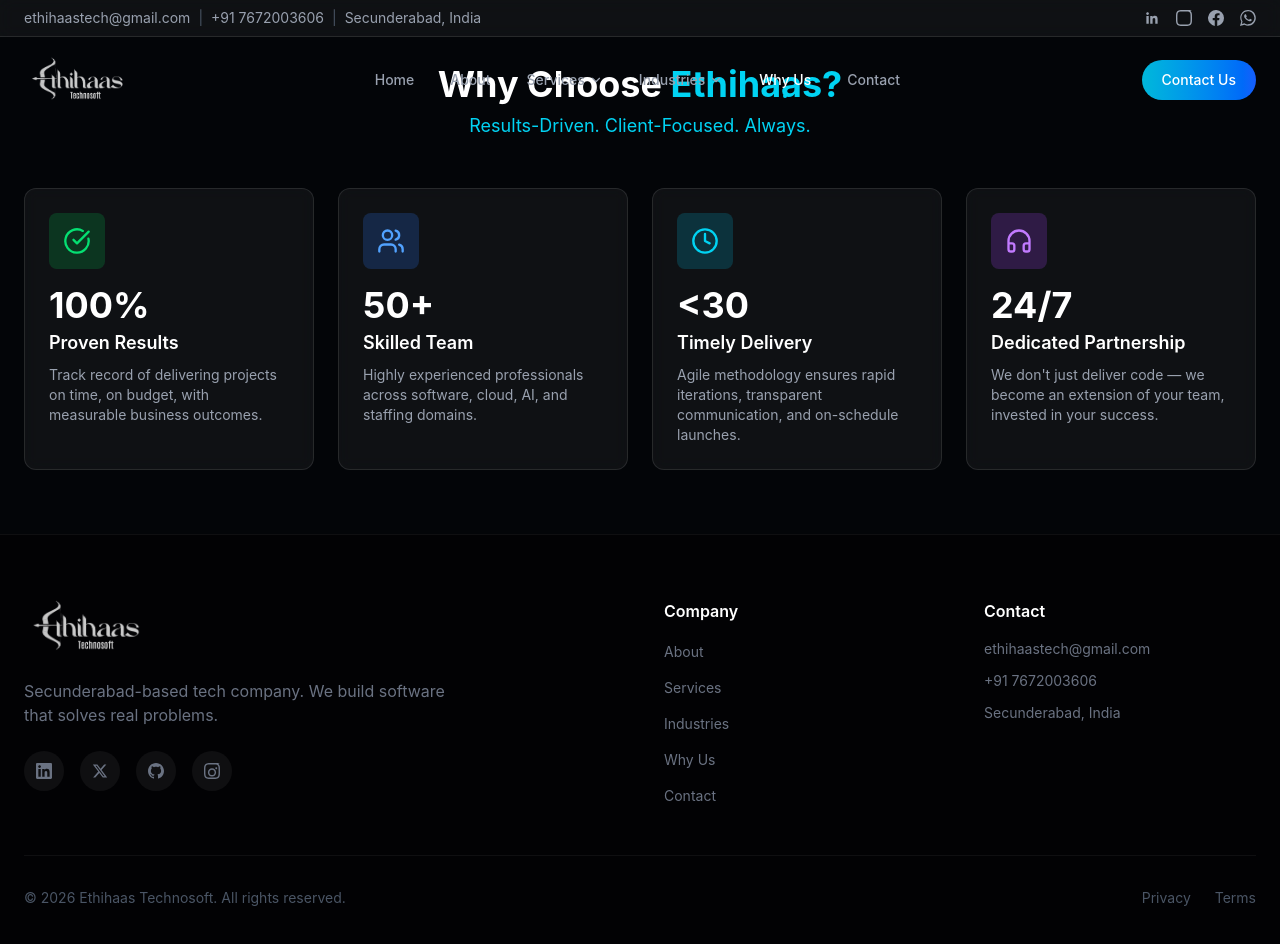
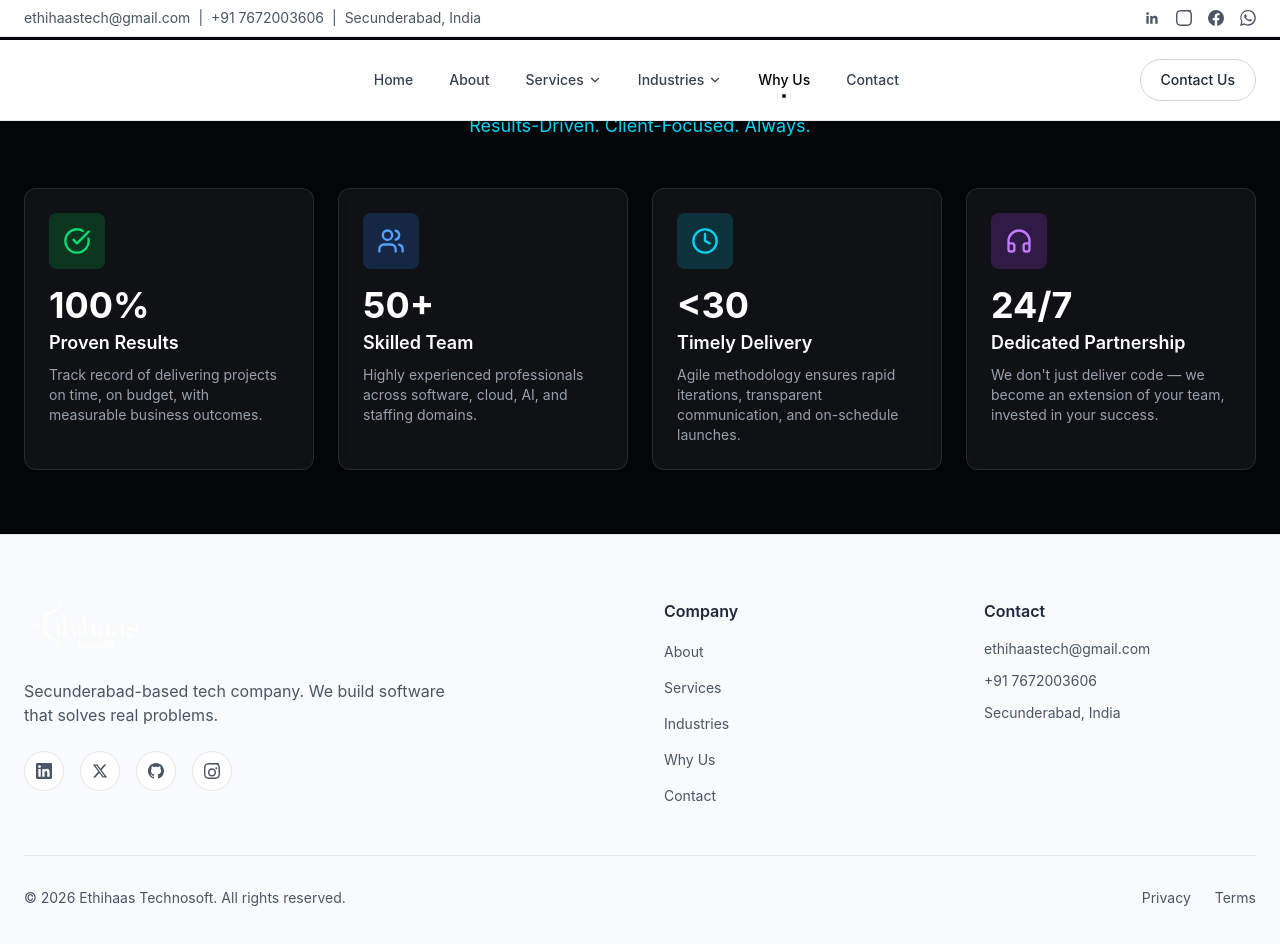
Before and after one commit to archanadeshpal526-create/Etechnosoft-Website, a React (Vite) app: page /why-us in a window 1280 px wide. Shown: the top 944 px of the page. Built offline with nearby package versions, Linux system fonts and the light colour scheme.

Commit message:
Apply clean white theme to top bar, navbar, and footer

```diff
--- a/src/components/Footer.jsx
+++ b/src/components/Footer.jsx
@@ -36,12 +36,12 @@
   ];
 
   return (
-    <footer className="bg-[#020204] border-t border-white/5">
+    <footer className="bg-gray-50 border-t border-gray-200">
       <div className="max-w-7xl mx-auto px-6 py-16">
         <div className="grid md:grid-cols-4 gap-12">
           <div className="md:col-span-2">
             <img src={Logo} alt="Ethihaas" className="h-14 mb-6" />
-            <p className="text-gray-500 max-w-md mb-6">
+            <p className="text-gray-600 max-w-md mb-6">
               Secunderabad-based tech company. We build software that solves real problems.
             </p>
             <div className="flex gap-4">
@@ -51,7 +51,7 @@
                   href={social.href}
                   target="_blank"
                   rel="noopener noreferrer"
-                  className="w-10 h-10 rounded-full bg-white/5 flex items-center justify-center text-gray-500 hover:text-white hover:bg-white/10 transition-all"
+                  className="w-10 h-10 rounded-full bg-white border border-gray-200 flex items-center justify-center text-gray-600 hover:text-black hover:bg-gray-100 transition-all"
                   aria-label={social.name}
                 >
                   <SocialIcon type={social.type} />
@@ -61,11 +61,11 @@
           </div>
 
           <div>
-            <h4 className="text-white font-semibold mb-4">Company</h4>
+            <h4 className="text-gray-800 font-semibold mb-4">Company</h4>
             <ul className="space-y-3">
               {['About', 'Services', 'Industries', 'Why Us', 'Contact'].map((item) => (
                 <li key={item}>
-                  <Link to={`/${item.toLowerCase().replace(' ', '-')}`} className="text-gray-500 hover:text-white text-sm transition-colors">
+                  <Link to={`/${item.toLowerCase().replace(' ', '-')}`} className="text-gray-600 hover:text-black text-sm transition-colors">
                     {item}
                   </Link>
                 </li>
@@ -74,8 +74,8 @@
           </div>
 
           <div>
-            <h4 className="text-white font-semibold mb-4">Contact</h4>
-            <div className="space-y-3 text-sm text-gray-500">
+            <h4 className="text-gray-800 font-semibold mb-4">Contact</h4>
+            <div className="space-y-3 text-sm text-gray-600">
               <p>ethihaastech@gmail.com</p>
               <p>+91 7672003606</p>
               <p>Secunderabad, India</p>
@@ -83,11 +83,11 @@
           </div>
         </div>
 
-        <div className="mt-12 pt-8 border-t border-white/5 flex flex-col md:flex-row justify-between items-center gap-4">
+        <div className="mt-12 pt-8 border-t border-gray-200 flex flex-col md:flex-row justify-between items-center gap-4">
           <p className="text-gray-600 text-sm">© 2026 Ethihaas Technosoft. All rights reserved.</p>
           <div className="flex gap-6 text-sm text-gray-600">
-            <a href="#" className="hover:text-white transition-colors">Privacy</a>
-            <a href="#" className="hover:text-white transition-colors">Terms</a>
+            <a href="#" className="hover:text-black transition-colors">Privacy</a>
+            <a href="#" className="hover:text-black transition-colors">Terms</a>
           </div>
         </div>
       </div>
--- a/src/components/Navbar.jsx
+++ b/src/components/Navbar.jsx
@@ -72,8 +72,8 @@
       initial={{ y: -100 }}
       animate={{ y: 0 }}
       transition={{ duration: 0.5, ease: "easeOut" }}
-      className={`fixed top-10 left-0 right-0 z-50 transition-all duration-500 ${
-        isScrolled ? 'bg-[#0a0f1c]/90 backdrop-blur-xl border-b border-white/[0.08] shadow-lg shadow-black/20' : 'bg-transparent'
+      className={`fixed top-10 left-0 right-0 z-50 bg-white border-b border-gray-200 shadow-sm transition-all duration-500 ${
+        isScrolled ? 'bg-white' : 'bg-white'
       }`}
     >
       <div className="max-w-7xl mx-auto px-6 py-4 flex items-center justify-between">
@@ -94,7 +94,7 @@
                       if (isIndustries) { setIndustriesOpen(!industriesOpen); setServicesOpen(false); }
                     }}
                     className={`flex items-center gap-1 px-4 py-2 text-sm font-medium transition-all duration-300 ${
-                      location.pathname === link.path ? 'text-white' : 'text-gray-400 hover:text-white'
+                      location.pathname === link.path ? 'text-black' : 'text-gray-700 hover:text-black'
                     }`}
                   >
                     {link.name}
@@ -104,28 +104,28 @@
                   <button
                     onClick={() => handleNavClick(link.path)}
                     className={`relative px-4 py-2 text-sm font-medium transition-all duration-300 ${
-                      location.pathname === link.path ? 'text-white' : 'text-gray-400 hover:text-white'
+                      location.pathname === link.path ? 'text-black' : 'text-gray-700 hover:text-black'
                     }`}
                   >
                     {link.name}
                     {location.pathname === link.path && (
-                      <motion.div className="absolute bottom-0 left-1/2 -translate-x-1/2 w-1 h-1 bg-cyan-400 rounded-full" layoutId="navDot" />
+                      <motion.div className="absolute bottom-0 left-1/2 -translate-x-1/2 w-1 h-1 bg-black rounded-full" layoutId="navDot" />
                     )}
                   </button>
                 )}
                 {isServices && servicesOpen && (
-                  <motion.div initial={{ opacity: 0, y: 10 }} animate={{ opacity: 1, y: 0 }} className="absolute top-full left-0 mt-2 w-48 bg-[#0a0f1c] border border-white/10 rounded-xl shadow-2xl overflow-hidden">
+                  <motion.div initial={{ opacity: 0, y: 10 }} animate={{ opacity: 1, y: 0 }} className="absolute top-full left-0 mt-2 w-48 bg-white border border-gray-200 rounded-xl shadow-sm overflow-hidden">
                     {servicesDropdown.map((item) => (
-                      <button key={item.name} onClick={() => handleNavClick(item.path)} className="w-full px-4 py-3 text-left text-sm text-gray-300 hover:bg-white/5 hover:text-white transition-colors">
+                      <button key={item.name} onClick={() => handleNavClick(item.path)} className="w-full px-4 py-3 text-left text-sm text-gray-700 hover:bg-gray-50 hover:text-black transition-colors">
                         {item.name}
                       </button>
                     ))}
                   </motion.div>
                 )}
                 {isIndustries && industriesOpen && (
-                  <motion.div initial={{ opacity: 0, y: 10 }} animate={{ opacity: 1, y: 0 }} className="absolute top-full left-0 mt-2 w-40 bg-[#0a0f1c] border border-white/10 rounded-xl shadow-2xl overflow-hidden">
+                  <motion.div initial={{ opacity: 0, y: 10 }} animate={{ opacity: 1, y: 0 }} className="absolute top-full left-0 mt-2 w-40 bg-white border border-gray-200 rounded-xl shadow-sm overflow-hidden">
                     {industriesDropdown.map((item) => (
-                      <button key={item.name} onClick={() => handleNavClick(item.path)} className="w-full px-4 py-3 text-left text-sm text-gray-300 hover:bg-white/5 hover:text-white transition-colors">
+                      <button key={item.name} onClick={() => handleNavClick(item.path)} className="w-full px-4 py-3 text-left text-sm text-gray-700 hover:bg-gray-50 hover:text-black transition-colors">
                         {item.name}
                       </button>
                     ))}
@@ -137,10 +137,10 @@
         </div>
 
         <div className="flex items-center gap-3">
-          <button onClick={() => handleNavClick('/contact')} className="hidden md:block px-5 py-2.5 bg-gradient-to-r from-cyan-500 to-blue-600 text-white text-sm font-medium rounded-full hover:shadow-lg hover:shadow-cyan-500/25 transition-all hover:scale-105">
+          <button onClick={() => handleNavClick('/contact')} className="hidden md:block px-5 py-2.5 bg-transparent border border-gray-300 text-gray-800 text-sm font-medium rounded-full hover:bg-gray-100 hover:text-black transition-all">
             Contact Us
           </button>
-          <button onClick={() => setIsMobileOpen(!isMobileOpen)} className="md:hidden p-2 text-white hover:bg-white/10 rounded-lg transition-colors">
+          <button onClick={() => setIsMobileOpen(!isMobileOpen)} className="md:hidden p-2 text-gray-700 hover:bg-gray-100 rounded-lg transition-colors">
             {isMobileOpen ? <X size={22} /> : <Menu size={22} />}
           </button>
         </div>
@@ -148,14 +148,14 @@
 
       <AnimatePresence>
         {isMobileOpen && (
-          <motion.div initial={{ opacity: 0, height: 0 }} animate={{ opacity: 1, height: 'auto' }} exit={{ opacity: 0, height: 0 }} className="md:hidden bg-[#0a0f1c]/95 backdrop-blur-xl border-t border-white/5">
+          <motion.div initial={{ opacity: 0, height: 0 }} animate={{ opacity: 1, height: 'auto' }} exit={{ opacity: 0, height: 0 }} className="md:hidden bg-white border-t border-gray-200">
             <div className="px-6 py-4 flex flex-col gap-2">
               {navLinks.map((link) => (
-                <button key={link.name} onClick={() => handleNavClick(link.path)} className={`text-left px-4 py-3 rounded-lg transition-colors ${location.pathname === link.path ? 'text-white bg-white/5' : 'text-gray-400 hover:text-white hover:bg-white/5'}`}>
+                <button key={link.name} onClick={() => handleNavClick(link.path)} className={`text-left px-4 py-3 rounded-lg transition-colors ${location.pathname === link.path ? 'text-black bg-gray-100' : 'text-gray-700 hover:text-black hover:bg-gray-100'}`}>
                   {link.name}
                 </button>
               ))}
-              <button onClick={() => handleNavClick('/contact')} className="mt-2 bg-gradient-to-r from-cyan-500 to-blue-600 text-white py-3 rounded-lg font-medium text-center">
+              <button onClick={() => handleNavClick('/contact')} className="mt-2 bg-transparent border border-gray-300 text-gray-800 py-3 rounded-lg font-medium text-center hover:bg-gray-100 transition-colors">
                 Contact Us
               </button>
             </div>
--- a/src/components/TopInfoBar.jsx
+++ b/src/components/TopInfoBar.jsx
@@ -34,21 +34,21 @@
 
 export default function TopInfoBar() {
   return (
-    <div className="fixed top-0 left-0 right-0 z-[60] bg-white/5 border-b border-white/10 backdrop-blur-sm">
+    <div className="fixed top-0 left-0 right-0 z-[60] bg-white border-b border-gray-200">
       <div className="max-w-7xl mx-auto px-6 py-2 flex flex-col sm:flex-row sm:items-center sm:justify-between gap-2">
-        <div className="flex flex-wrap items-center gap-2 text-xs sm:text-sm text-gray-400 font-normal">
-          <a href="mailto:ethihaastech@gmail.com" className="hover:text-white transition-colors">
+        <div className="flex flex-wrap items-center gap-2 text-xs sm:text-sm text-gray-600 font-normal">
+          <a href="mailto:ethihaastech@gmail.com" className="hover:text-black transition-colors">
             ethihaastech@gmail.com
           </a>
           <span className="text-gray-600">|</span>
-          <a href="tel:+917672003606" className="hover:text-white transition-colors">
+          <a href="tel:+917672003606" className="hover:text-black transition-colors">
             +91 7672003606
           </a>
           <span className="text-gray-600">|</span>
           <span>Secunderabad, India</span>
         </div>
 
-        <div className="flex items-center gap-4 text-gray-400">
+        <div className="flex items-center gap-4 text-gray-600">
           {socialLinks.map((item) => (
             <a
               key={item.name}
@@ -56,7 +56,7 @@
               target="_blank"
               rel="noopener noreferrer"
               aria-label={item.name}
-              className="transition-colors hover:text-white"
+              className="transition-colors hover:text-black"
             >
               <SocialIcon type={item.type} />
             </a>
```
